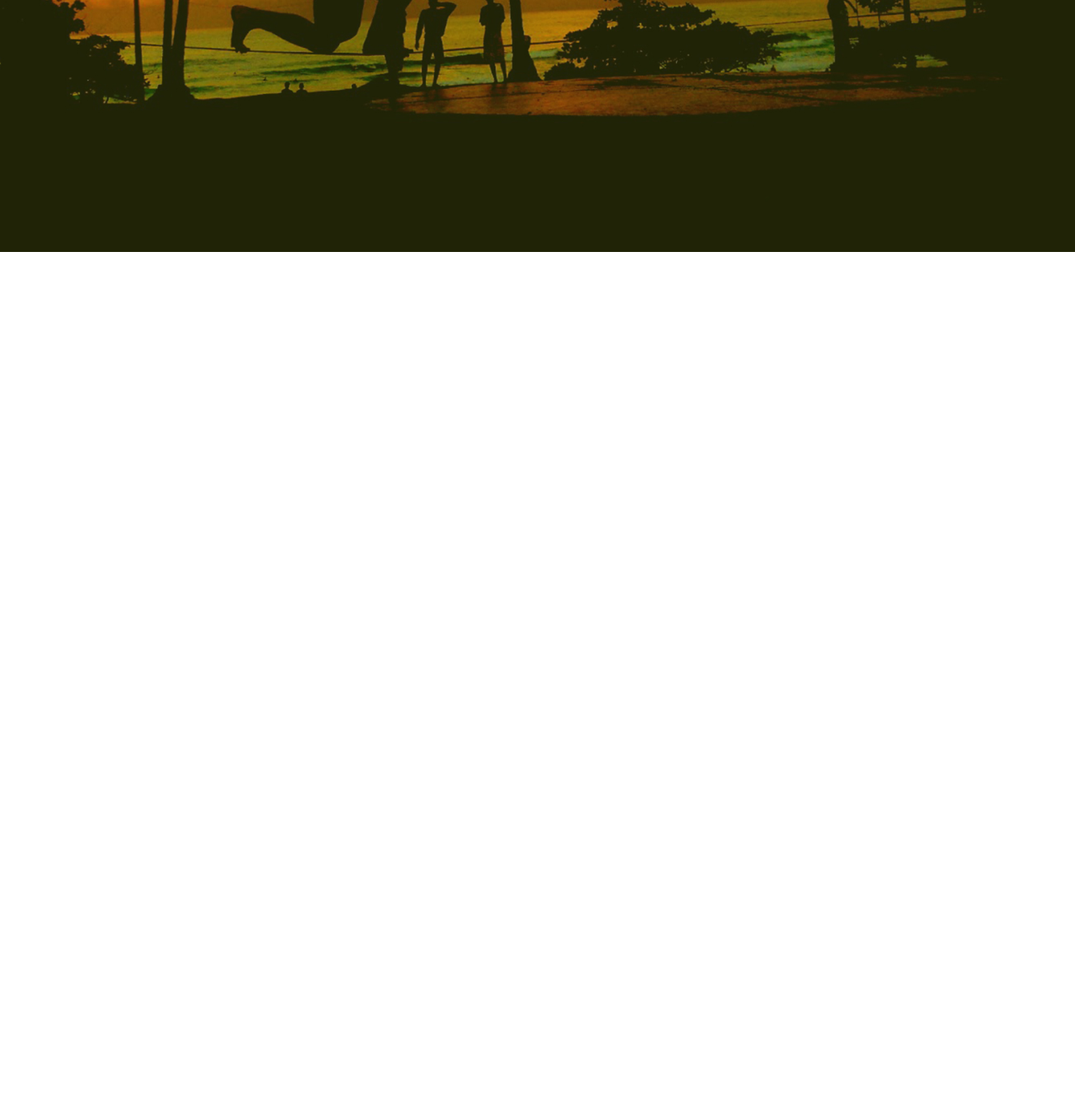
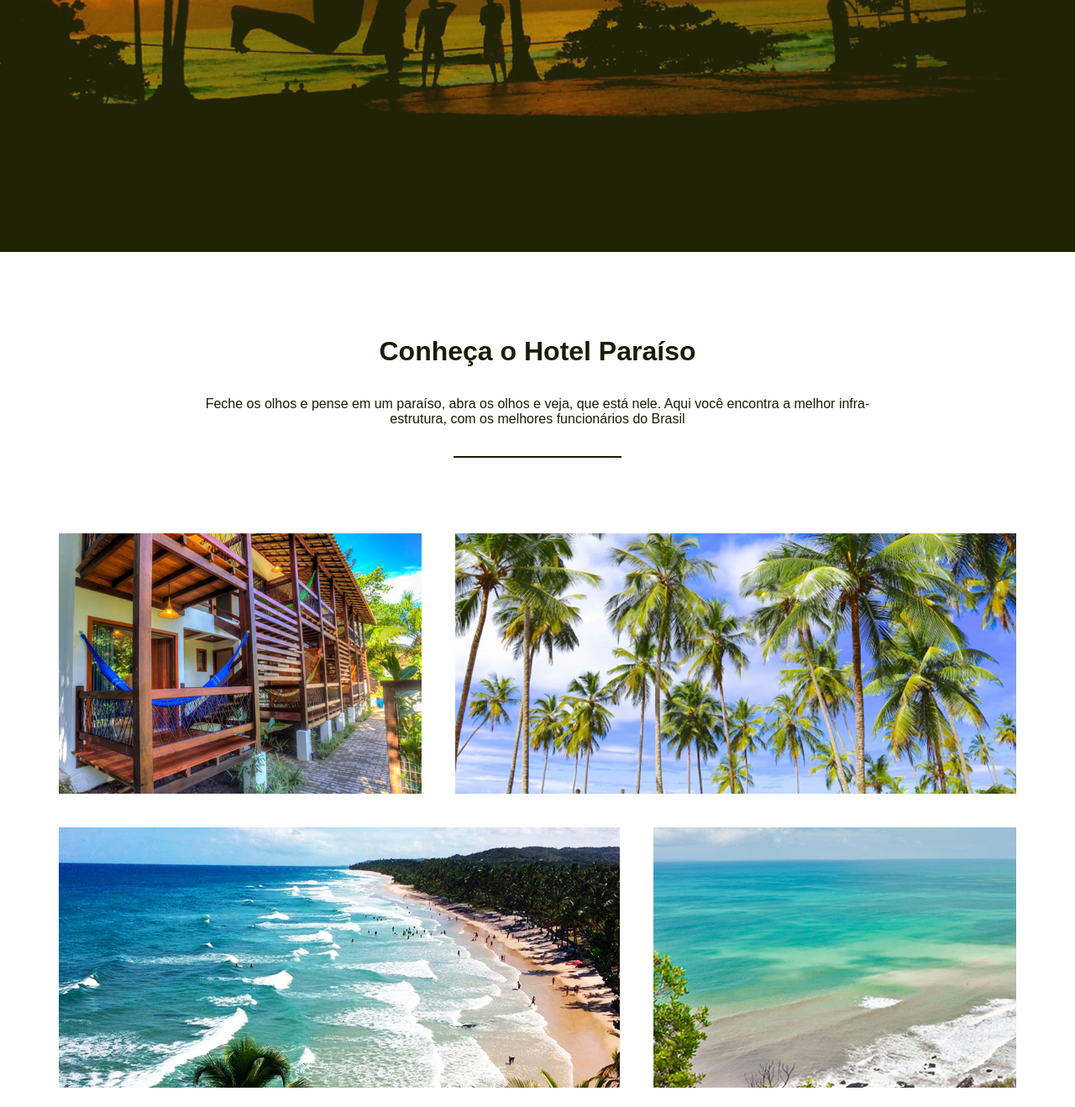
Before and after one commit to LuquinhasBohrer/Treinamento-Flexbox, a plain HTML site: page index.html in a window 1280 px wide. Shown: the part 500-1818 px from the top of the page at 84% size. Before the commit the page ends 800 px from the top, so only its background shows below. Drawn offline with Linux system fonts and the light colour scheme.

Commit message:
Feito o conheça o hotel

```diff
--- a/CSS/style.css
+++ b/CSS/style.css
@@ -58,3 +58,22 @@ header li:last-child {
     .Hero h1 {font-size: 2.5rem;}
     .Hero h3 {font-size: 1.5rem;}
 }
+
+/*Conheça o Hotel*/
+.conheça-o-hotel {
+    display: flex;
+    flex-direction: column;
+    align-items: center;
+    padding: 100px 50px;
+}
+.conheça-o-hotel h3 {font-size: 2rem; margin-bottom: 35px; color: #191c03;}
+.conheça-o-hotel p {max-width: 800px; margin-bottom: 35px; color: #191c03; text-align: center;}
+.conheça-o-hotel hr {width: 200px; height: 2px; background-color: #191c03; margin-bottom: 70px; border: none;}
+
+.conheça-o-hotel .grid {width: 100%; display: flex; flex-wrap: wrap;}
+.conheça-o-hotel .grid li {height: 350px; padding: 20px; border-radius: 4px; background-clip: content-box; background-size: cover; background-position: center;}
+.conheça-o-hotel .grid li.small {flex-basis: 40%;}
+.conheça-o-hotel .grid li.large {flex-basis: 60%;}
+@media ( max-width: 700px) {
+    .conheça-o-hotel .grid li.small, .conheça-o-hotel .grid li.large {flex-basis: 100%;}
+}
--- a/index.html
+++ b/index.html
@@ -27,6 +27,20 @@
         <h3>"Aconchego, conforto, sossego e alegria"</h3>
         <a class="btn" href="">Saiba Mais</a>
     </section>
+    <section class="conheça-o-hotel">
+        <h3>Conheça o Hotel Paraíso</h3>
+        <p>Feche os olhos e pense em um paraíso, abra os olhos
+            e veja, que está nele. Aqui você encontra a melhor
+            infra-estrutura, com os melhores funcionários do Brasil
+        </p>
+        <hr>
+        <ul class="grid">
+            <li class="small" style="background-image: url(img/itacare-01.jpg);"></li>
+            <li class="large" style="background-image: url(img/itacare-02.jpg);"></li>
+            <li class="large" style="background-image: url(img/itacare-03.jpg);"></li>
+            <li class="small" style="background-image: url(img/itarace-04.jpg);"></li>
+        </ul>
+    </section>
 
 </body>
 </html>
```
